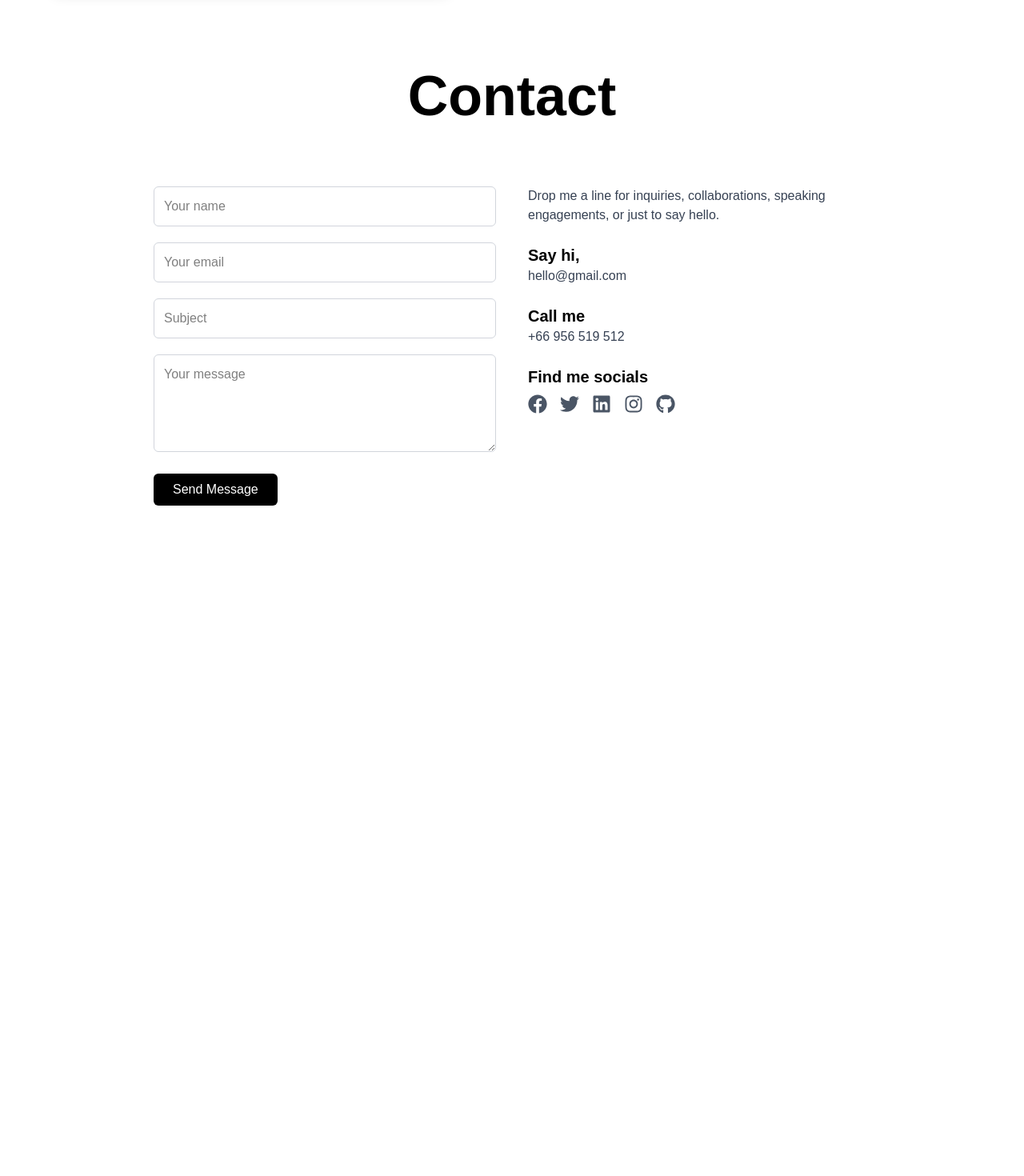
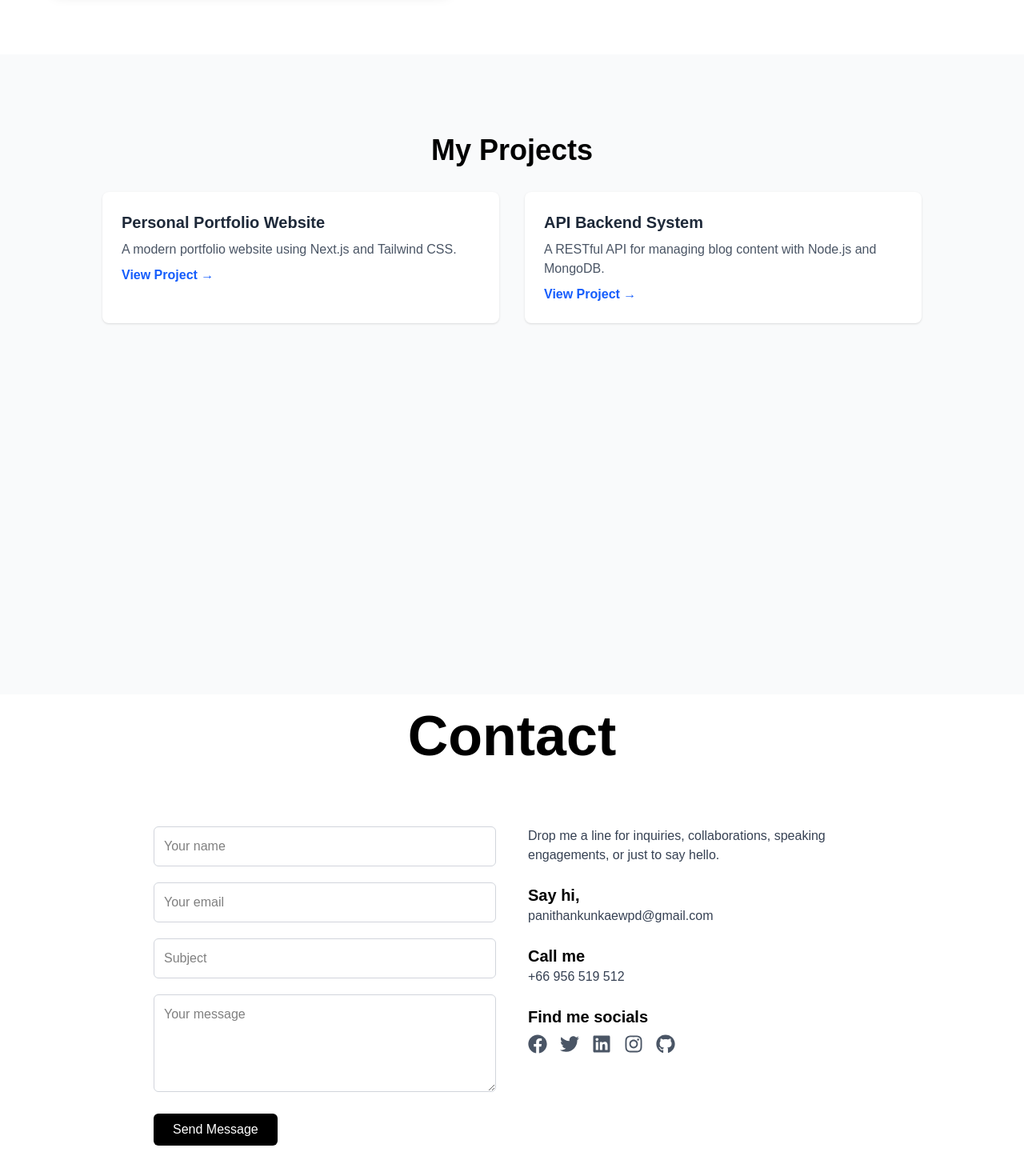
Before and after one commit to Kene12/my-portfolio, a Next.js app: page / in a window 1280 px wide. Shown: the part 1818-3288 px from the top of the page at 80% size. Before the commit the page ends 2490 px from the top, so only its background shows below. Built offline with nearby package versions, Linux system fonts and the light colour scheme.

Commit message:
Add Portfolio and edit Contact

```diff
--- a/app/components/Navbar.tsx
+++ b/app/components/Navbar.tsx
@@ -13,8 +13,8 @@ export default function Navbar() {
         <ul className="flex space-x-8 text-gray-600 font-semibold">
           <li><Link href="/" className="hover:text-purple-600">Home</Link></li>
           <li><Link href="#about" className="hover:text-purple-600 ml-5">About</Link></li>
-          <li><Link href="/portfolio" className="hover:text-purple-600 ml-5">Portfolio</Link></li>
-          <li><Link href="/contact" className="hover:text-purple-600 ml-5">Contact</Link></li>
+          <li><Link href="#portfolio" className="hover:text-purple-600 ml-5">Portfolio</Link></li>
+          <li><Link href="#contact" className="hover:text-purple-600 ml-5">Contact</Link></li>
         </ul>
       </div>
     </nav>
--- a/app/components/contact.tsx
+++ b/app/components/contact.tsx
@@ -8,34 +8,45 @@ import {
 
   export default function Contact() {
     return (
-      <main className="items-center justify-center bg-white">
+      <>
+        <section id="contact">
+          <main className="items-center justify-center bg-white ">
             <div className="center-class ">
               <h1 className="text-stry font-bold text-black mb-5">Contact</h1>
             </div>
             <div className=" flex items-center justify-center px-5 md:px-16 py-10">
               <div className="max-w-4xl w-full grid md:grid-cols-2 gap-10 items-start ">
-            <form className="space-y-5">
+              <form
+                  action="https://formsubmit.co/panithankunkaewpd@gmail.com"
+                  method="POST"
+                  className="space-y-5"
+                >
+                  <input type="hidden" name="_captcha" value="false" />
                   <input
                     type="text"
+                    name="name"
                     placeholder="Your name"
-                className="w-full border text-black border-gray-300 p-3 rounded-md"
+                    className="w-full bg-white text-black border border-gray-300 p-3 rounded-md"
                     required
                   />
                   <input
                     type="email"
+                    name="email"
                     placeholder="Your email"
-                className="w-full border text-black border-gray-300 p-3 rounded-md focus:outline-none"
+                    className="w-full bg-white text-black border border-gray-300 p-3 rounded-md"
                     required
                   />
                   <input
                     type="text"
+                    name="subject"
                     placeholder="Subject"
-                className="w-full border text-black border-gray-300 p-3 rounded-md focus:outline-none"
+                    className="w-full bg-white text-black border border-gray-300 p-3 rounded-md"
                   />
                   <textarea
+                    name="message"
                     rows={4}
                     placeholder="Your message"
-                className="w-full border text-black border-gray-300 p-3 rounded-md focus:outline-none"
+                    className="w-full bg-white text-black border border-gray-300 p-3 rounded-md"
                     required
                   ></textarea>
                   <button
@@ -54,7 +65,7 @@ import {
 
                   <div>
                     <h2 className="font-bold text-xl text-black">Say hi,</h2>
-                <p>hello@gmail.com</p>
+                    <p>panithankunkaewpd@gmail.com</p>
                   </div>
 
                   <div>
@@ -68,80 +79,26 @@ import {
                     <a href="https://www.facebook.com/panithan.kunkaew.2025/" target="_blank" rel="noopener noreferrer">
                       <FaFacebook />
                     </a>
+                    <a href="https://x.com/PanithanKu57482" target="_blank" rel="noopener noreferrer">
                       <FaTwitter />
+                    </a>
+                    <a href="https://www.linkedin.com/in/panithan-kunkaew-8283502a3/" target="_blank" rel="noopener noreferrer">
                       <FaLinkedin />
+                    </a>
+                    <a href="https://www.instagram.com/kenta_sad/" target="_blank" rel="noopener noreferrer">
                       <FaInstagram />
+                    </a>
+                    <a href="https://github.com/Kene12" target="_blank" rel="noopener noreferrer">
                       <FaGithub />
+                    </a>
                     </div>
                   </div>
                 </div>
               </div>
-          {/* Left: Form
-          <form className="space-y-5">
-            <h1 className="text-4xl font-bold text-black mb-5">Contact</h1>
 
-            <input
-              type="text"
-              placeholder="Your name"
-              className="w-full border text-black border-gray-300 p-3 rounded-md"
-              required
-            />
-            <input
-              type="email"
-              placeholder="Your email"
-              className="w-full border text-black border-gray-300 p-3 rounded-md focus:outline-none"
-              required
-            />
-            <input
-              type="text"
-              placeholder="Subject"
-              className="w-full border text-black border-gray-300 p-3 rounded-md focus:outline-none"
-            />
-            <textarea
-              rows={4}
-              placeholder="Your message"
-              className="w-full border text-black border-gray-300 p-3 rounded-md focus:outline-none"
-              required
-            ></textarea>
-            <button
-              type="submit"
-              className="bg-black text-white px-6 py-2 rounded-md hover:bg-gray-800 transition"
-            >
-              Send Message
-            </button>
-          </form>
-
-          <div className="space-y-6 text-gray-700">
-            <p>
-              Drop me a line for inquiries, collaborations, speaking engagements,
-              or just to say hello.
-            </p>
-
-            <div>
-              <h2 className="font-bold text-xl text-black">Say hi,</h2>
-              <p>hello@gmail.com</p>
-            </div>
-
-            <div>
-              <h2 className="font-bold text-xl text-black">Call me</h2>
-              <p>+66 956 519 512</p>
-            </div>
-
-            <div>
-              <h2 className="font-bold text-xl text-black">Find me socials</h2>
-              <div className="flex gap-4 text-2xl text-gray-600 mt-2">
-              <a href="https://www.facebook.com/panithan.kunkaew.2025/" target="_blank" rel="noopener noreferrer">
-                <FaFacebook />
-              </a>
-                <FaTwitter />
-                <FaLinkedin />
-                <FaInstagram />
-                <FaGithub />
-              </div>
-            </div>
-          </div>
-          */}
             </div>
           </main>
+        </section>
+      </>
     );
   }
--- /dev/null
+++ b/app/components/portfolio.tsx
@@ -0,0 +1,40 @@
+import Link from "next/link";
+
+const projects = [
+  {
+    id: "project1",
+    title: "Personal Portfolio Website",
+    description: "A modern portfolio website using Next.js and Tailwind CSS.",
+  },
+  {
+    id: "project2",
+    title: "API Backend System",
+    description: "A RESTful API for managing blog content with Node.js and MongoDB.",
+  },
+];
+
+export default function Portfolio() {
+  return (
+    <>
+      <section id="portfolio">
+        <main className="min-h-screen px-5 md:px-16 py-10 bg-gray-50 pd-tp">
+          <h1 className="text-4xl font-bold mb-8 text-center text-black">My Projects</h1>
+          <div className="grid gap-8 md:grid-cols-2 max-w-5xl mx-auto">
+            {projects.map((project) => (
+              <div key={project.id} className="p-6 bg-white rounded-lg shadow">
+                <h2 className="text-xl font-bold text-gray-800">{project.title}</h2>
+                <p className="text-gray-600 my-2">{project.description}</p>
+                <Link
+                  href={`/portfolio/${project.id}`}
+                  className="text-blue-600 hover:underline font-semibold"
+                >
+                  View Project →
+                </Link>
+              </div>
+            ))}
+          </div>
+        </main>
+      </section>
+    </>
+  );
+}
--- a/app/globals.css
+++ b/app/globals.css
@@ -41,6 +41,10 @@ html {
   text-align: center;
 }
 
+.pd-tp{
+  padding-top: 100px;
+}
+
 .text-stry{
   font-size: 70px;
 }
--- a/app/page.tsx
+++ b/app/page.tsx
@@ -1,6 +1,7 @@
 import Image from "next/image";
 import About from "./components/about";
 import Contact from "./components/contact";
+import Portfolio from "./components/portfolio";
 
 export default function Home() {
   return (
@@ -41,6 +42,7 @@ export default function Home() {
         </div>
       </main>
       <About />
+      <Portfolio />
       <Contact />
     </>
   );
--- /dev/null
+++ b/app/portfolio/project1/page.tsx
@@ -0,0 +1,13 @@
+import Link from "next/link";
+
+
+export default function project() {
+  return (
+        <main className="min-h-screen px-5 md:px-16 py-10 bg-gray-50 pd-tp">
+          <h1 className="text-4xl font-bold mb-8 text-center text-black">My Projects</h1>
+          <div className="grid gap-8 md:grid-cols-2 max-w-5xl mx-auto">
+
+          </div>
+        </main>
+  );
+}
```
Lines whose indentation alone changed are shown as unchanged.
